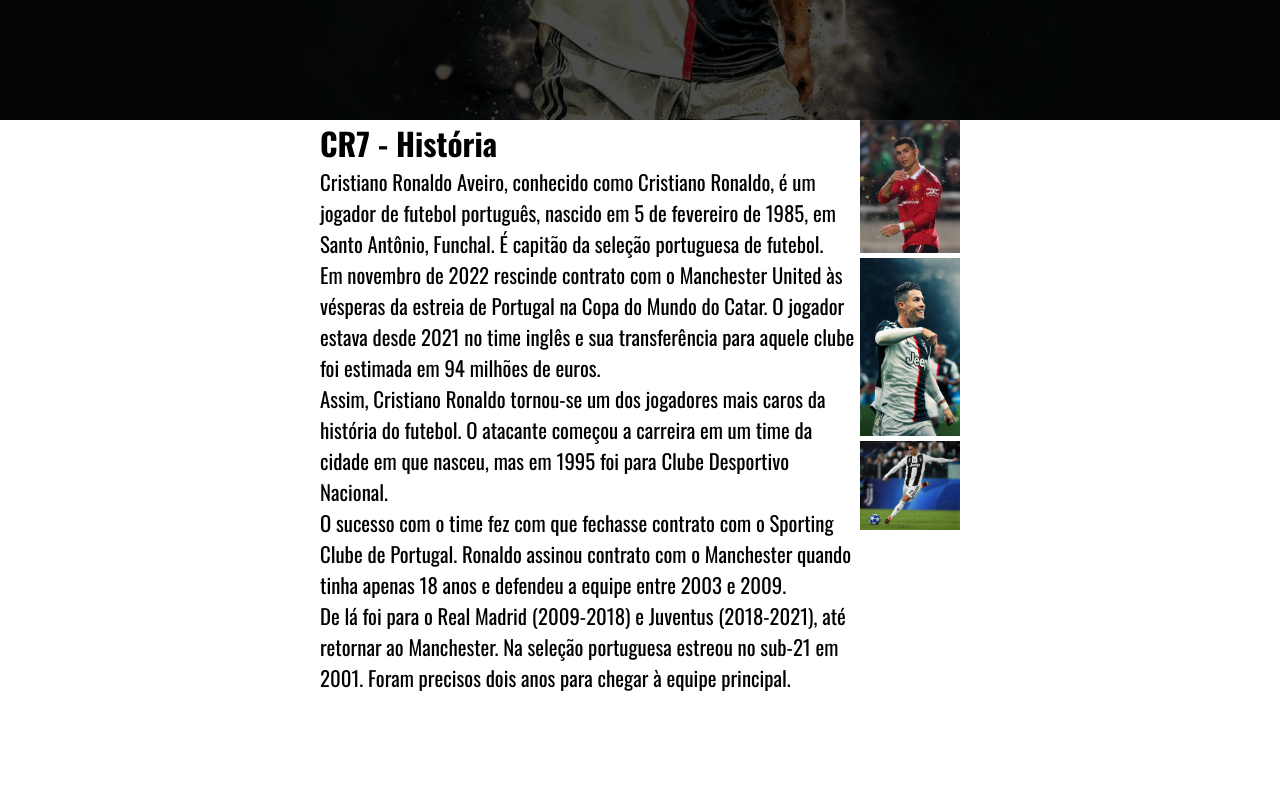
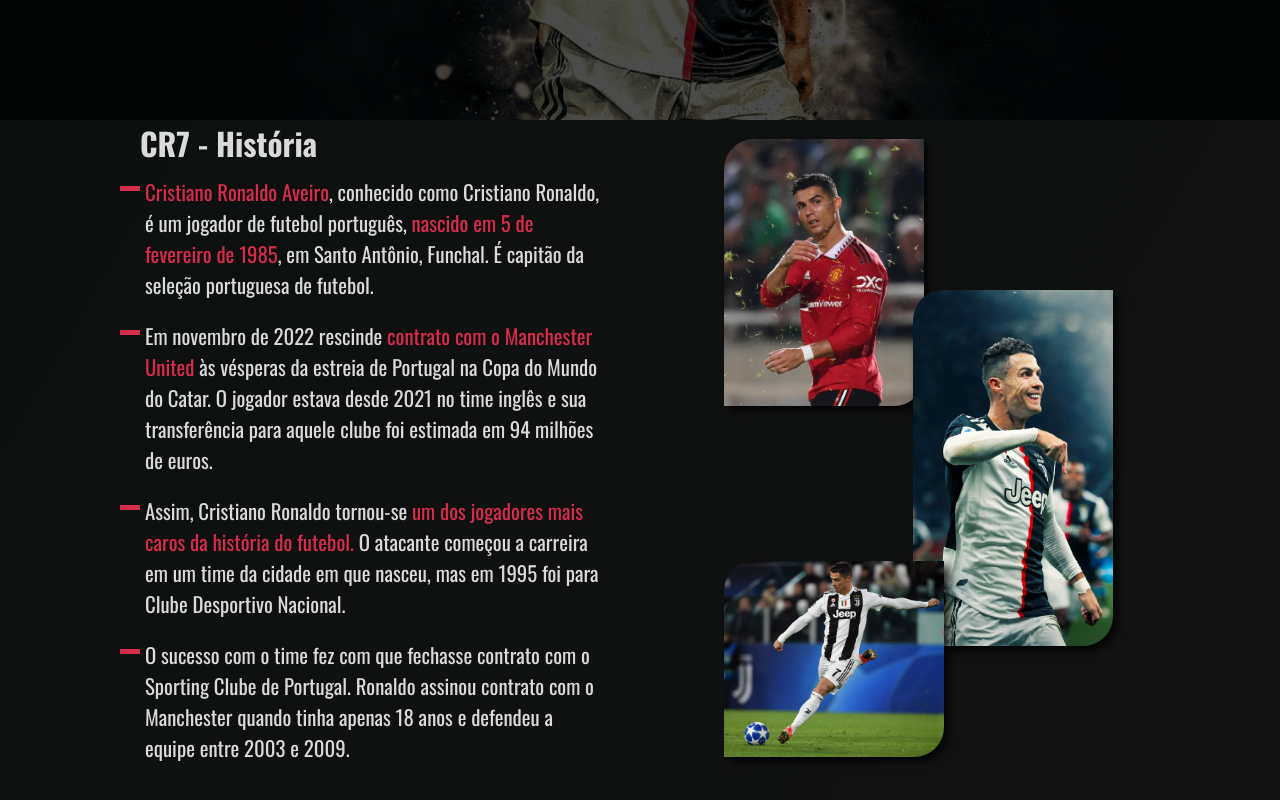
Before and after one commit to WillianOL/CR7-page, a plain HTML site: page index.html in a window 1280 px wide. Shown: the part 680-1480 px from the top of the page. Drawn offline with nearby package versions, Linux system fonts and the light colour scheme.

Commit message:
Atualizações

```diff
--- a/index.html
+++ b/index.html
@@ -37,16 +37,15 @@
         <div class="history_container flex_conteiner">
             <div class="textHistory">
                 <h1 class="titulo">CR7 - História</h1>
-                <p>Cristiano Ronaldo Aveiro, conhecido como Cristiano Ronaldo, é um jogador de futebol português, nascido em 5 de fevereiro de 1985, em Santo Antônio, Funchal. É capitão da seleção portuguesa de futebol.</p>
-                <p>Em novembro de 2022 rescinde contrato com o Manchester United às vésperas da estreia de Portugal na Copa do Mundo do Catar. O jogador estava desde 2021 no time inglês e sua transferência para aquele clube foi estimada em 94 milhões de euros.</p>
-                <p>Assim, Cristiano Ronaldo tornou-se um dos jogadores mais caros da história do futebol. O atacante começou a carreira em um time da cidade em que nasceu, mas em 1995 foi para Clube Desportivo Nacional.</p>
+                <p><span class="marking">Cristiano Ronaldo Aveiro</span>, conhecido como Cristiano Ronaldo, é um jogador de futebol português, <span class="marking">nascido em 5 de fevereiro de 1985</span>, em Santo Antônio, Funchal. É capitão da seleção portuguesa de futebol.</p>
+                <p>Em novembro de 2022 rescinde <span class="marking">contrato com o Manchester United</span> às vésperas da estreia de Portugal na Copa do Mundo do Catar. O jogador estava desde 2021 no time inglês e sua transferência para aquele clube foi estimada em 94 milhões de euros.</p>
+                <p>Assim, Cristiano Ronaldo tornou-se <span class="marking">um dos jogadores mais caros da história do futebol.</span> O atacante começou a carreira em um time da cidade em que nasceu, mas em 1995 foi para Clube Desportivo Nacional.</p>
                 <p>O sucesso com o time fez com que fechasse contrato com o Sporting Clube de Portugal. Ronaldo assinou contrato com o Manchester quando tinha apenas 18 anos e defendeu a equipe entre 2003 e 2009.</p>
-                <p>De lá foi para o Real Madrid (2009-2018) e Juventus (2018-2021), até retornar ao Manchester. Na seleção portuguesa estreou no sub-21 em 2001. Foram precisos dois anos para chegar à equipe principal.</p>
             </div>
             <div class="rightImages">
-                <img src="imgs/cr7foto01.jpg" alt="Image from CR7">
-                <img src="imgs/cr7foto02.jpg" alt="Image from CR7">
-                <img src="imgs/cr7foto03.jpg" alt="Image from CR7">
+                <img src="imgs/cr7foto01.jpg" alt="Image from CR7" class="img01">
+                <img src="imgs/cr7foto02.jpg" alt="Image from CR7" class="img02">
+                <img src="imgs/cr7foto03.jpg" alt="Image from CR7" class="img03">
             </div>
         </div>
     </section>
--- a/styles/index.css
+++ b/styles/index.css
@@ -149,8 +149,9 @@
 .spanSiuu{
     font-size: 1.8em;
     font-weight: 600;
-    transform: scaleY(1.8);
-    animation: siuuAnimation 1.5s ease forwards;
+    transform: scaleY(2.3);
+    opacity: 0;
+    animation: siuuAnimation 1.5s .75s ease forwards;
 }
 
 @keyframes siuuAnimation {
@@ -175,15 +176,73 @@
 #historia{
     height: 100vh;
     font-family: var(--fontPrincipal);
+    background: linear-gradient(120deg, #0B0F0E, #141414);
 }
 
 .history_container{
     display: flex;
-    width: 50%;
 }
 
 .textHistory{
+    width: 60%;
     font-size: 1.3em;
+    margin-right: 50px;
+    color: rgb(218, 218, 218);
 }
 
-.rightImages
+.textHistory p {
+    padding: 10px 5px;
+    position: relative;
+}
+
+.textHistory p::before{
+    position: absolute;
+    content: " ";
+    left: -20px;
+    top: 20px;
+    width: 20px;
+    height: 5px;
+    background-color: var(--corDestaques);
+}
+
+.marking{
+    color: var(--corDestaques);
+}
+
+.rightImages img{
+    border-radius: 30px 0px;
+    transition: all .5s ease;
+    box-shadow: 5px 5px 10px rgba(0, 0, 0, 0.822);
+    position: relative;
+}
+
+.rightImages img::before{
+    position: absolute;
+}
+
+.img01{
+    width: 200px;
+    transform: translate(70px, -70px);
+}
+
+.img02{
+    width: 200px;
+    transform: translate(55px, 170px);
+}
+
+.img03{
+    width: 220px;
+    transform: translate(70px, 80px);
+}
+
+.img01:hover{
+    transform: translate(70px, -75px);
+}
+
+.img02:hover{
+    transform: translate(55px, 150px);
+}
+
+.img03:hover{
+    transform: translate(70px, 60px);
+}
```
